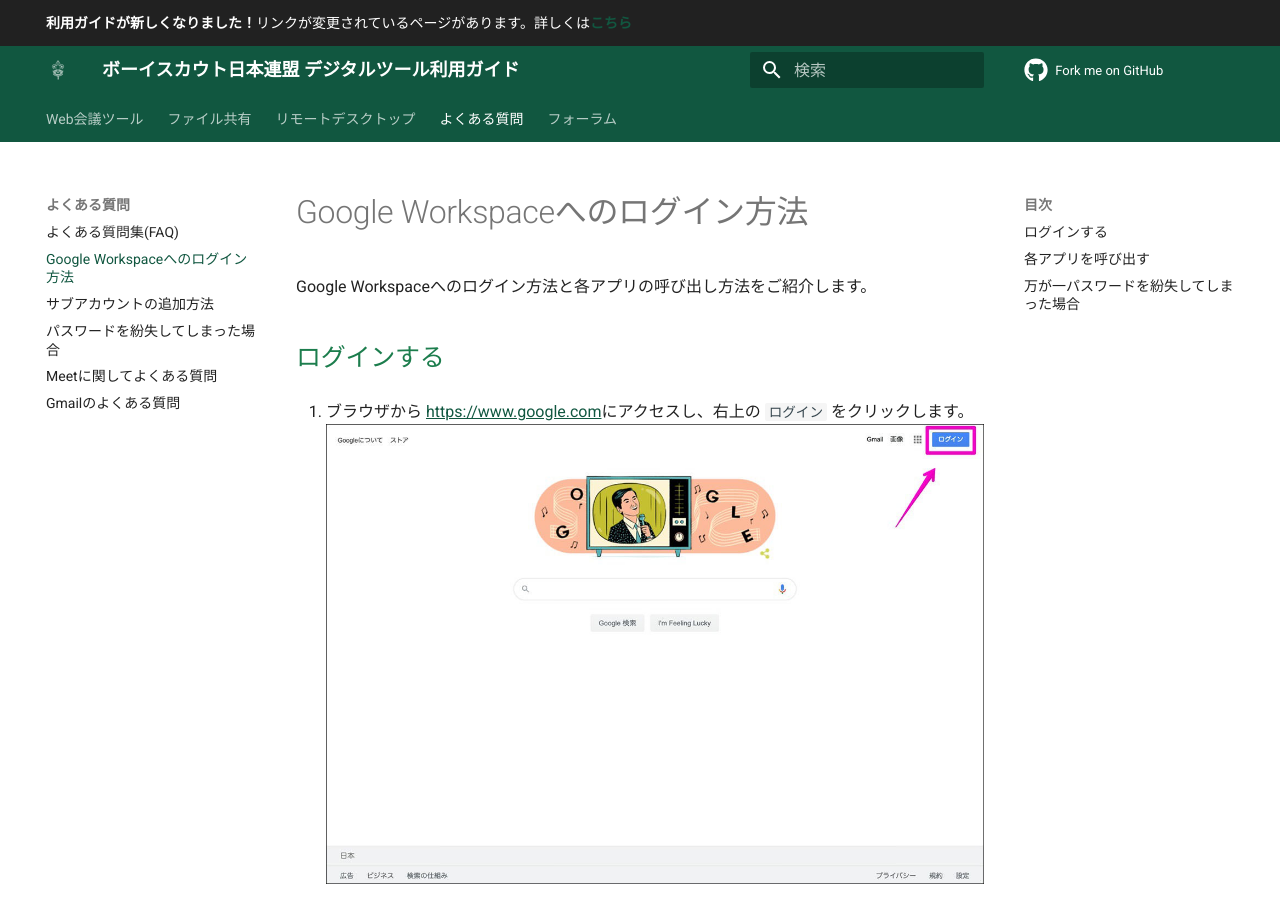
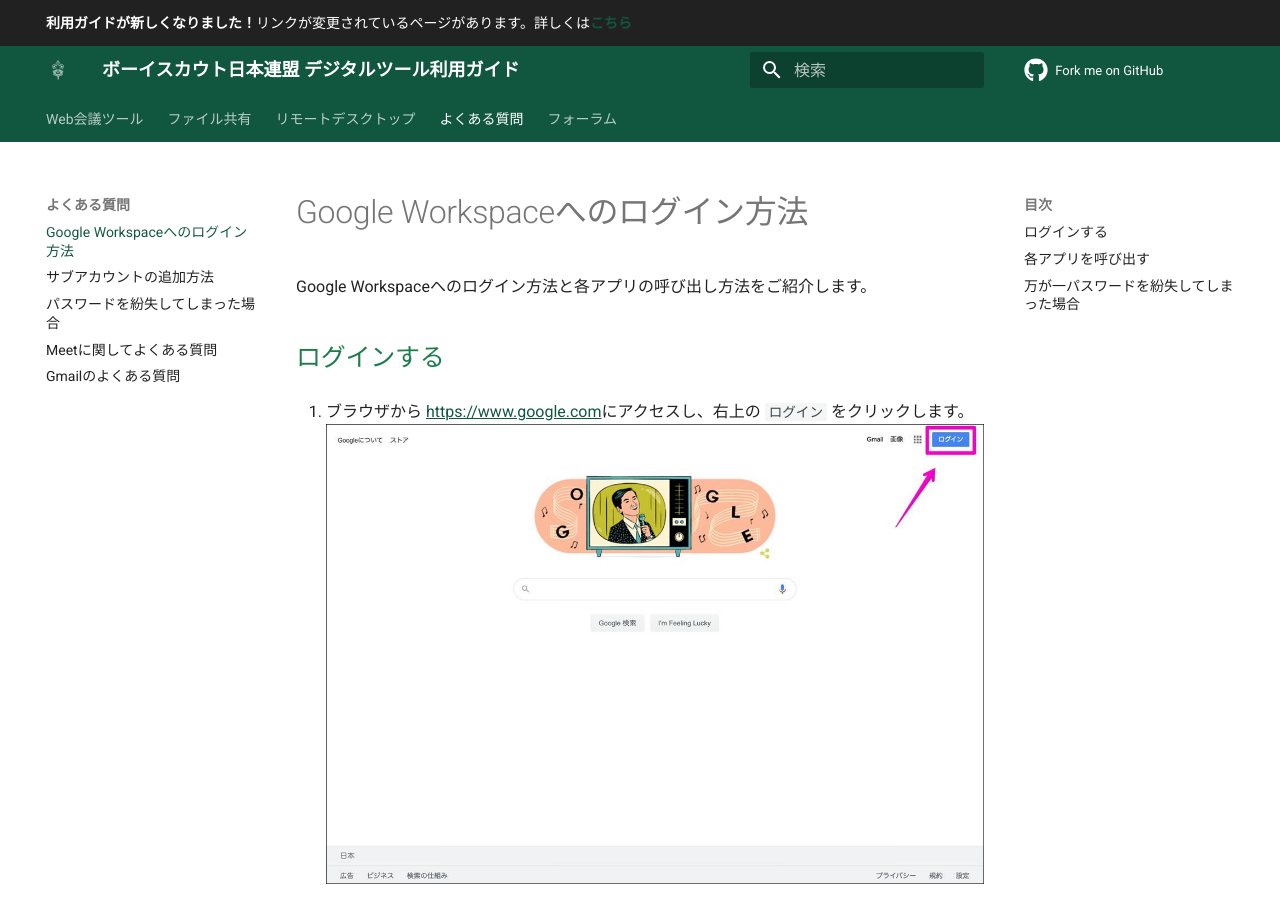
Before and after one commit to Scout-Association-of-Japan/DX-promotion-guidelines, an MkDocs documentation site: the page built from docs/google_workspace/how_to_login/index.md, in a window 1280 px wide and 900 px high. Built offline with MkDocs 1.6.1 and Material for MkDocs 9.7.7, drawn with Linux system fonts in a browser that asks for light colours; comment, search, counter and statistics services are not loaded.

Commit message:
howtologinを移動
- FAQからGoogleWorkspaceへ移動
- FAQのnavからリンク張り

```diff
--- a/mkdocs.yml
+++ b/mkdocs.yml
@@ -70,8 +70,7 @@
   - リモートデスクトップ:
     - リモートデスクトップを使ってみよう: remote-desktop/HowToUseChromeRD.md
   - よくある質問:
-    - よくある質問集(FAQ): faq/index.md
-    - Google Workspaceへのログイン方法: faq/google_workspace/how_to_login/index.md
+    - Google Workspaceへのログイン方法: google_workspace/how_to_login/index.md
     - サブアカウントの追加方法: faq/google_workspace/create_sub_accounts/index.md
     - パスワードを紛失してしまった場合: faq/google_workspace/password_recovery/index.md
     - Meetに関してよくある質問: faq/meet/index.md
```
Also changed, not shown: docs/google_workspace/how_to_login/images/login_1.jpg (renamed from docs/faq/google_workspace/how_to_login/images/login_1.jpg), docs/google_workspace/how_to_login/images/login_2.jpg (renamed from docs/faq/google_workspace/how_to_login/images/login_2.jpg), docs/google_workspace/how_to_login/images/login_3.jpg (renamed from docs/faq/google_workspace/how_to_login/images/login_3.jpg), docs/google_workspace/how_to_login/images/login_4.jpg (renamed from docs/faq/google_workspace/how_to_login/images/login_4.jpg), docs/google_workspace/how_to_login/images/login_5.jpg (renamed from docs/faq/google_workspace/how_to_login/images/login_5.jpg), docs/google_workspace/how_to_login/images/login_6.jpg (renamed from docs/faq/google_workspace/how_to_login/images/login_6.jpg), docs/google_workspace/how_to_login/index.md (renamed from docs/faq/google_workspace/how_to_login/index.md).
